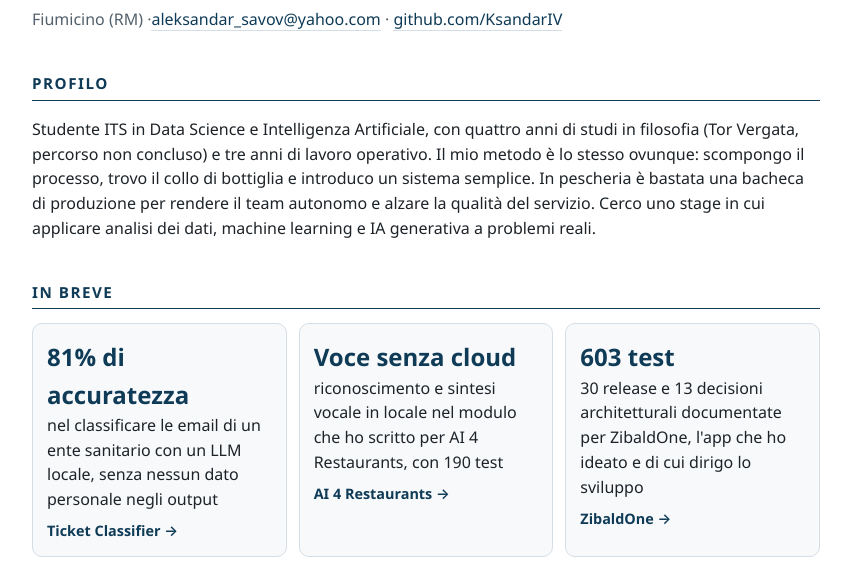
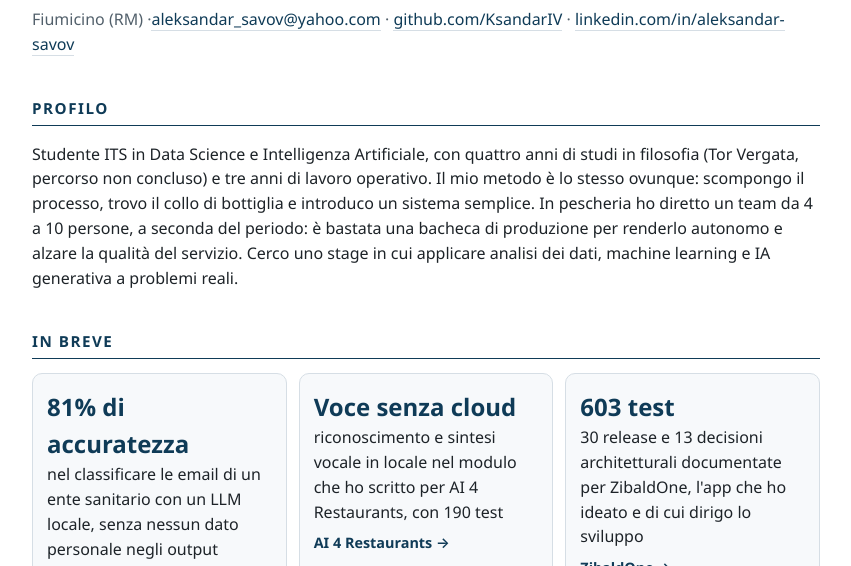
Before and after one commit to KsandarIV/KsandarIV.github.io, a plain HTML site: page index.html in a window 1280 px wide. Shown: the part 178-744 px from the top of the page, without its empty margins (214-1065 px from the left). Drawn offline with Linux system fonts and the light colour scheme.

Commit message:
Link LinkedIn, team in pescheria nel profilo, miniatura per le anteprime dei link
Co-Authored-By: Claude Opus 5.5 <noreply@anthropic.com>

```diff
--- a/index.html
+++ b/index.html
@@ -4,6 +4,11 @@
 <meta charset="utf-8">
 <meta name="viewport" content="width=device-width, initial-scale=1">
 <title>Aleksandar Savov · Portfolio</title>
+<meta property="og:title" content="Aleksandar Savov · Portfolio">
+<meta property="og:description" content="Progetti di analisi dei dati, machine learning e IA generativa.">
+<meta property="og:image" content="https://ksandariv.github.io/miniatura.png">
+<meta property="og:url" content="https://ksandariv.github.io">
+<meta name="twitter:card" content="summary_large_image">
 <meta name="description" content="Aleksandar Savov, Artificial Intelligence and Data Science Specialist (ITS Lazio Digital): progetti di analisi dati, ML e IA generativa, competenze e contatti.">
 <style>
   :root { --ink: #1d2328; --muted: #52606b; --accent: #0f3b57; --soft: #e8eff4; --bg: #ffffff; --card: #f7f9fb; --line: #d6dee5; }
@@ -43,11 +48,11 @@
     <h1>Aleksandar Savov</h1>
     <div class="role">Artificial Intelligence and Data Science Specialist</div>
     <div class="sub">Analisi dati e sviluppo modelli AI · Python · SQL · IA generativa (RAG) · project management</div>
-    <div class="contacts">Fiumicino (RM) ·<a href="mailto:aleksandar_savov@yahoo.com">aleksandar_savov@yahoo.com</a> · <a href="https://github.com/KsandarIV">github.com/KsandarIV</a></div>
+    <div class="contacts">Fiumicino (RM) ·<a href="mailto:aleksandar_savov@yahoo.com">aleksandar_savov@yahoo.com</a> · <a href="https://github.com/KsandarIV">github.com/KsandarIV</a> · <a href="https://www.linkedin.com/in/aleksandar-savov/">linkedin.com/in/aleksandar-savov</a></div>
   </header>
 
   <h2>Profilo</h2>
-  <p>Studente ITS in Data Science e Intelligenza Artificiale, con quattro anni di studi in filosofia (Tor Vergata, percorso non concluso) e tre anni di lavoro operativo. Il mio metodo è lo stesso ovunque: scompongo il processo, trovo il collo di bottiglia e introduco un sistema semplice. In pescheria è bastata una bacheca di produzione per rendere il team autonomo e alzare la qualità del servizio. Cerco uno stage in cui applicare analisi dei dati, machine learning e IA generativa a problemi reali.</p>
+  <p>Studente ITS in Data Science e Intelligenza Artificiale, con quattro anni di studi in filosofia (Tor Vergata, percorso non concluso) e tre anni di lavoro operativo. Il mio metodo è lo stesso ovunque: scompongo il processo, trovo il collo di bottiglia e introduco un sistema semplice. In pescheria ho diretto un team da 4 a 10 persone, a seconda del periodo: è bastata una bacheca di produzione per renderlo autonomo e alzare la qualità del servizio. Cerco uno stage in cui applicare analisi dei dati, machine learning e IA generativa a problemi reali.</p>
 
   <h2>In breve</h2>
   <div class="highlight">
```
Also changed, not shown: miniatura.png (added).
